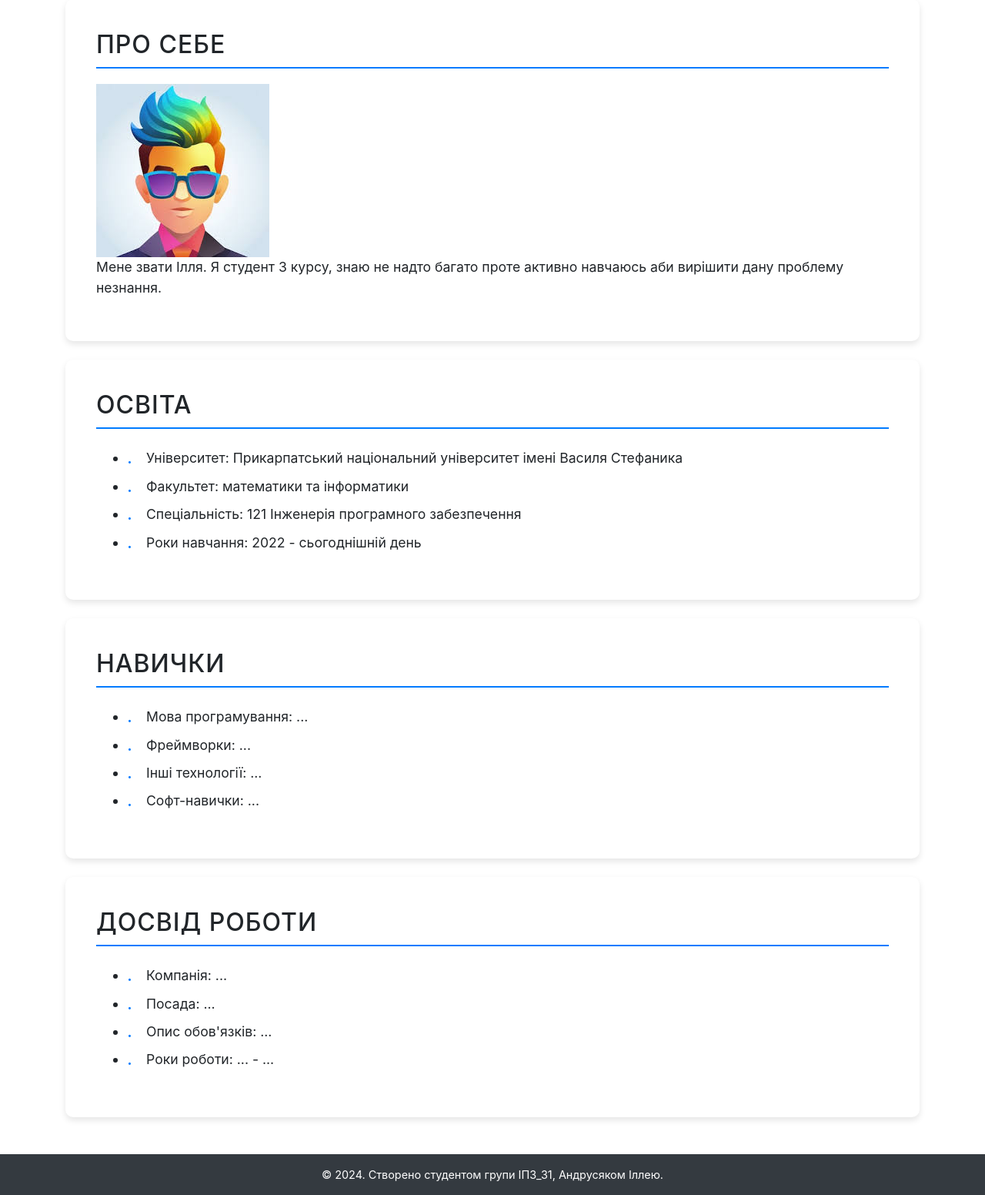
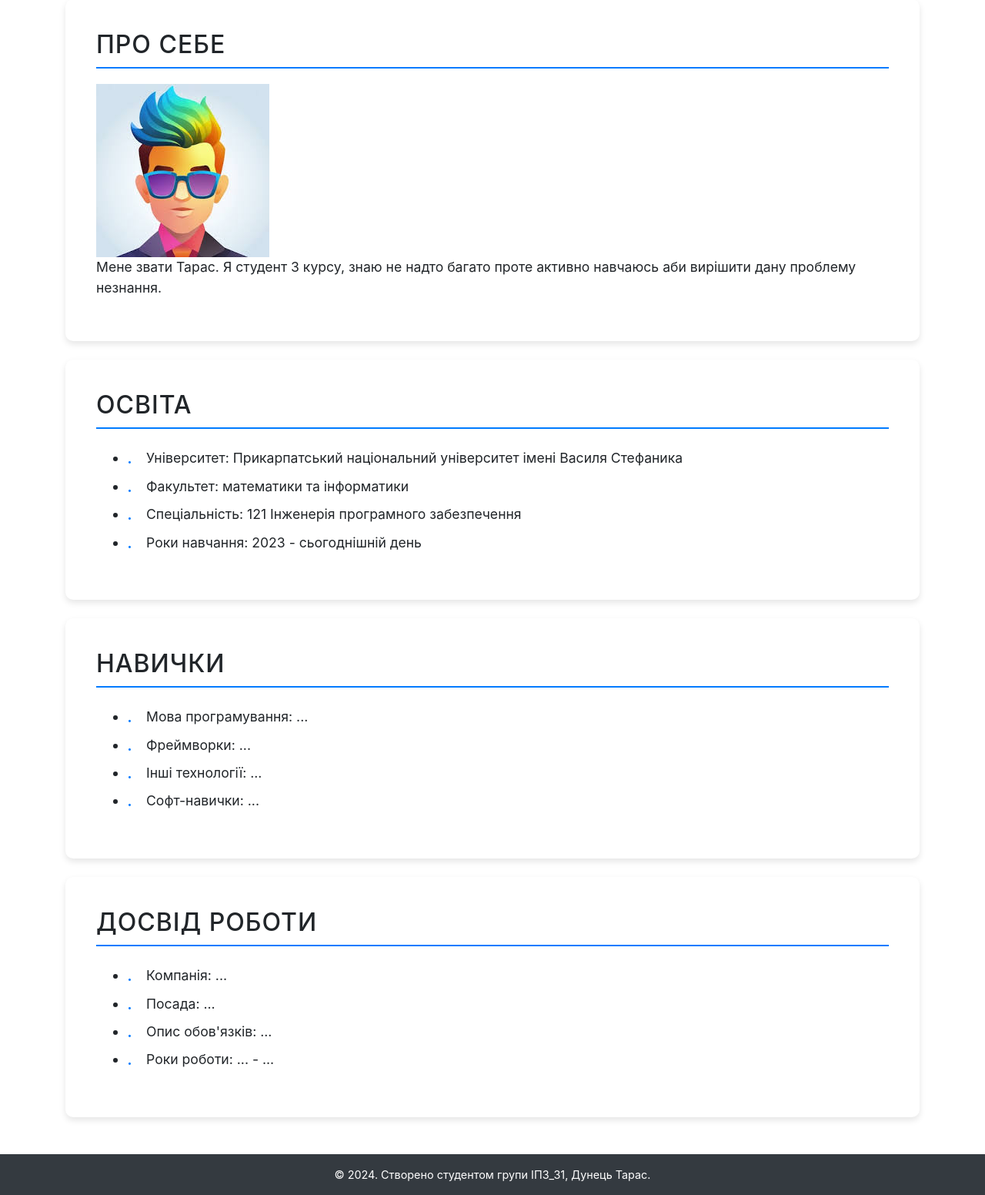
Before and after one commit to TarasDunets/flask-app-lab, a Flask app: page /resume in a window 1280 px wide. Shown: the part 166-1718 px from the top of the page at 77% size. Run offline with Flask 3, Linux system fonts and the light colour scheme; some libraries are stand-ins or nearby versions.

Commit message:
the footer has been corrected, an include has been added to base3.htm

```diff
--- a/app.py
+++ b/app.py
@@ -1,4 +1,4 @@
-from flask import Flask, request, url_for, render_template
+from flask import Flask, abort, redirect, request, url_for, render_template
 
 app = Flask(__name__)
 app.config.from_pyfile("config.py")
--- a/templates/base3.html
+++ b/templates/base3.html
@@ -22,8 +22,7 @@
         {% block content %}{% endblock %}
     </main>
 
-    <footer class="bg-dark text-white text-center p-3 mt-5">
-        <p>© 2024. Створено студентом групи ІПЗ_31, Андрусяком Іллею.</p>
-    </footer>
+    <!-- Включення футера за допомогою include -->
+    {% include 'footer.html' %}
 </body>
 </html>
--- /dev/null
+++ b/templates/footer.html
@@ -0,0 +1,3 @@
+<footer class="bg-dark text-white text-center p-3 mt-5">
+    <p>© 2024. Створено студентом групи ІПЗ_31, Дунець Тарас.</p>
+</footer>
--- a/templates/resume.html
+++ b/templates/resume.html
@@ -4,7 +4,7 @@
 <section id="about" class="mb-4">
     <h2>Про себе</h2>
     <img src="{{ url_for('static', filename='images/avatar.jpg') }}" alt="Фото">
-    <p>Мене звати Ілля. Я студент 3 курсу, знаю не надто багато проте активно навчаюсь
+    <p>Мене звати Тарас. Я студент 3 курсу, знаю не надто багато проте активно навчаюсь
         аби вирішити дану проблему незнання.</p>
 </section>
 
@@ -14,7 +14,7 @@
         <li>Університет: Прикарпатський національний університет імені Василя Стефаника</li>
         <li>Факультет: математики та інформатики</li>
         <li>Спеціальність: 121 Інженерія програмного забезпечення</li>
-        <li>Роки навчання: 2022 - сьогоднішній день</li>
+        <li>Роки навчання: 2023 - сьогоднішній день</li>
     </ul>
 </section>
 
```
